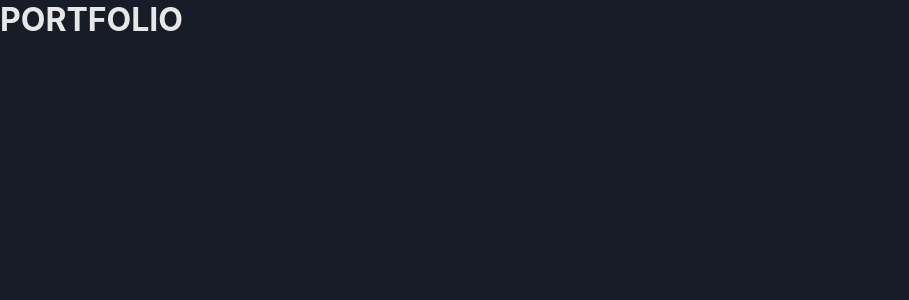
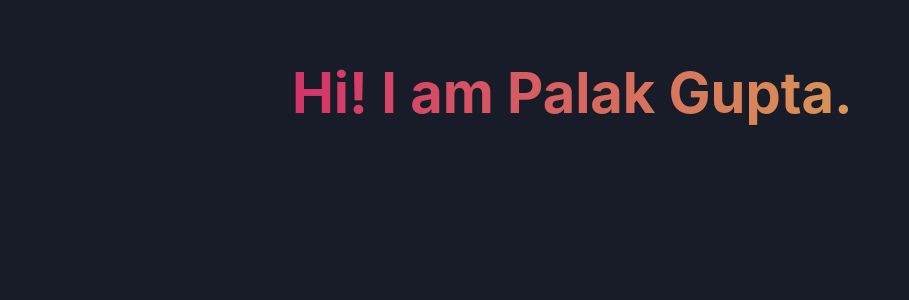
Before and after one commit to palakgupta2712/palakgupta2712.github.io, a React (Vite) app: page / in a window 1280 px wide. Shown: the top 300 px of the page, without its empty margins (0-909 px from the left). Built offline with nearby package versions, Linux system fonts and the light colour scheme.

Commit message:
component: Heading

```diff
--- a/src/App.jsx
+++ b/src/App.jsx
@@ -1,7 +1,12 @@
 import React, { useState } from "react";
+import Heading from "./components/Heading";
 
 function App() {
-  return <h1>PORTFOLIO</h1>;
+  return (
+    <div>
+      <Heading />
+    </div>
+  );
 }
 
 export default App;
--- /dev/null
+++ b/src/components/Heading.jsx
@@ -0,0 +1,17 @@
+import React from "react";
+import data from "../data";
+import styled from "styled-components";
+
+function Heading() {
+  return <Title>Hi! I am {data.name}.</Title>;
+}
+
+export default Heading;
+
+const Title = styled.h1`
+  font-size: 3.5rem;
+  background: linear-gradient(90deg, #d53369 0%, #daae51 100%);
+  background-clip: text;
+  -webkit-background-clip: text;
+  -webkit-text-fill-color: transparent;
+`;
--- /dev/null
+++ b/src/data.js
@@ -0,0 +1,5 @@
+const data = {
+  name: "Palak Gupta",
+};
+
+export default data;
--- a/src/index.css
+++ b/src/index.css
@@ -2,8 +2,9 @@
   box-sizing: border-box;
 }
 body {
-  margin: 0;
-  padding: 0;
+  margin: 0 auto;
+  max-width: 780px;
+  padding: 1.3125rem 2.625rem;
   background-color: #171c28;
   color: #e7e7e7;
   font-family: -apple-system, BlinkMacSystemFont, "Segoe UI", "Roboto", "Oxygen",
@@ -17,9 +18,3 @@ code {
   font-family: source-code-pro, Menlo, Monaco, Consolas, "Courier New",
     monospace;
 }
-
-h1,
-h2,
-h3 {
-  margin: 0;
-}
```
